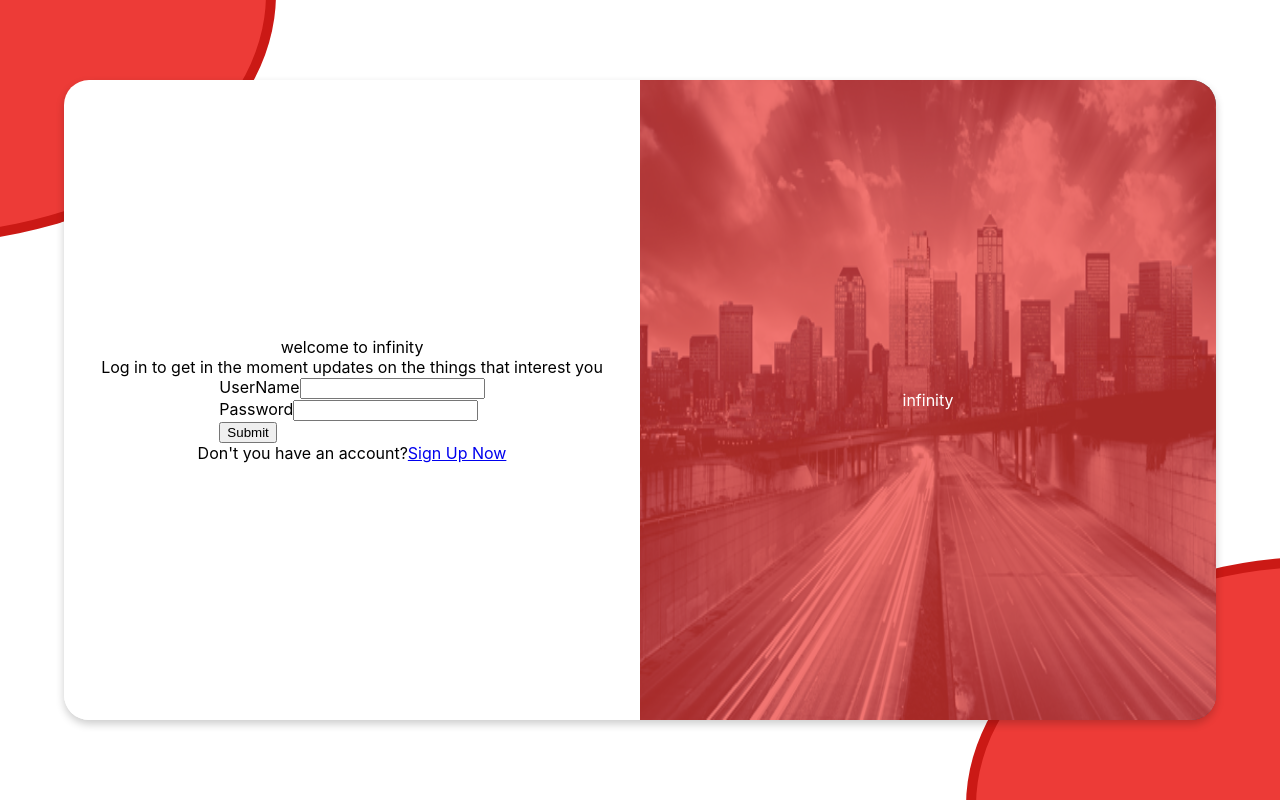
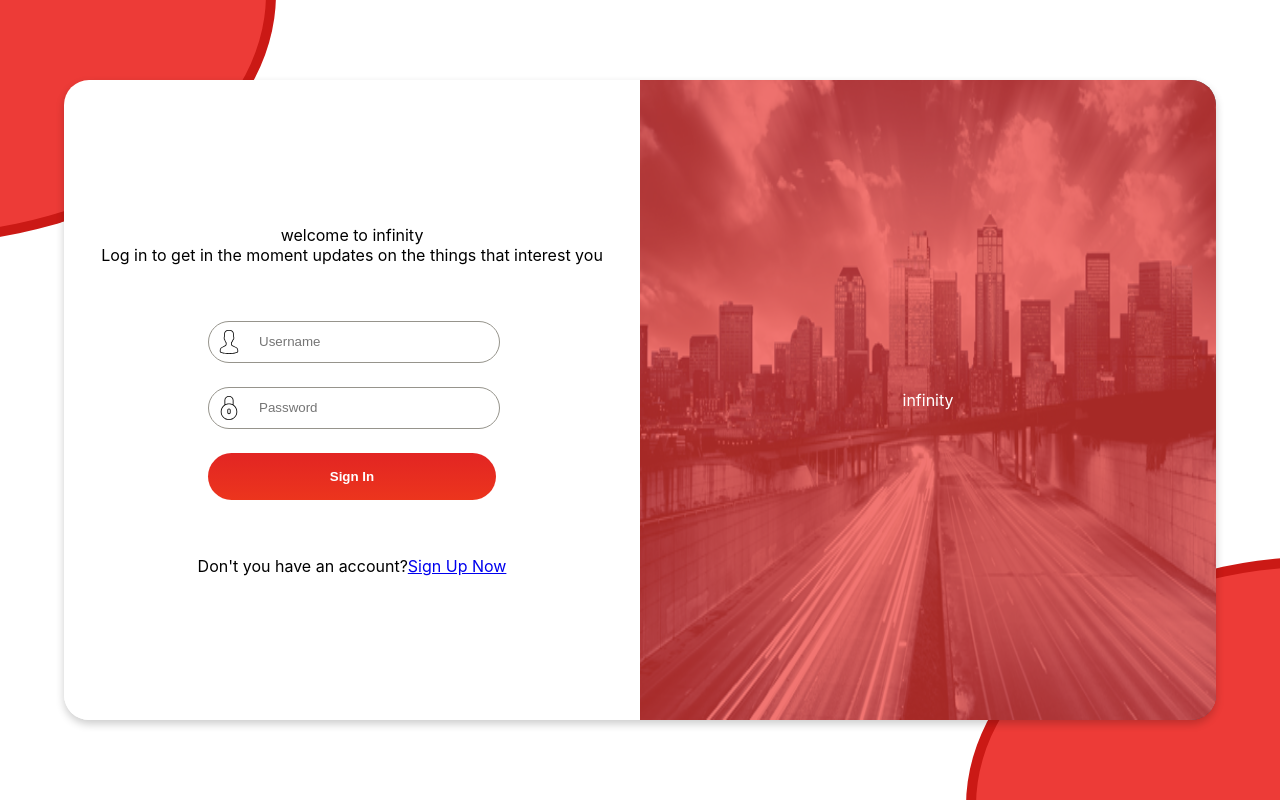
Before and after one commit to nicokurogane/auth-route-app, a React (Create React App) app: page /login in a window 1280 px wide. Built offline with nearby package versions, Linux system fonts and the light colour scheme; no server answers.

Commit message:
Improved form login presentation

```diff
--- a/src/components/login-form/LoginForm.js
+++ b/src/components/login-form/LoginForm.js
@@ -1,24 +1,69 @@
 import React from 'react';
 import { reduxForm, Field } from 'redux-form';
 
+import userSvg from '../../assets/user.svg';
+import lockerSvg from '../../assets/locked.svg';
+import './login-form.scss';
+
 const ConnectedLoginForm = props => {
   return (
-    <form onSubmit={props.handleSubmit(props.onSubmitForm)}>
-      <div>
-        <label htmlFor="UserName">UserName</label>
-        <Field name="username" component="input" type="text" />
-      </div>
-      <div>
-        <label htmlFor="Password">Password</label>
-        <Field name="password" component="input" type="password" />
-      </div>
-      <button type="submit">Submit</button>
+    <form
+      onSubmit={props.handleSubmit(props.onSubmitForm)}
+      className="form-login"
+    >
+      <Field
+        name="username"
+        type="text"
+        component={renderField}
+        label="Username"
+        image={userSvg}
+      />
+      <Field
+        name="password"
+        type="password"
+        component={renderField}
+        label="Password"
+        image={lockerSvg}
+      />
+      <button type="submit" className="submit-button">
+        Sign In
+      </button>
     </form>
   );
 };
 
+const renderField = ({
+  input,
+  label,
+  type,
+  image,
+  meta: { touched, error }
+}) => (
+  <div className="control-field-container">
+    <div className="field-container">
+      <img src={image} alt="input field" className="image" />
+      <input {...input} placeholder={label} type={type} className="input" />
+    </div>
+    {touched && error && <span className="error">{error}</span>}
+  </div>
+);
+
+const validate = values => {
+  const errors = {};
+  if (!values.username) {
+    errors.username = 'Required Field';
+  }
+
+  if (!values.password) {
+    errors.password = 'Required Field';
+  }
+
+  return errors;
+};
+
 const LoginFrom = reduxForm({
-  form: 'login'
+  form: 'login',
+  validate
 })(ConnectedLoginForm);
 
 export default LoginFrom;
--- /dev/null
+++ b/src/components/login-form/login-form.scss
@@ -0,0 +1,67 @@
+.form-login {
+  width: 50%;
+  display: flex;
+  flex-direction: column;
+  justify-content: center;
+  padding: 5vh;
+}
+
+.control-field-container {
+  .field-container {
+    width: 95%;
+    margin: 2vh 2vh 1vh 0;
+
+    padding: 1vh;
+    border: 1px #96948c solid;
+    border-radius: 25px;
+    display: flex;
+    justify-content: center;
+    align-content: center;
+
+    .input {
+      border: none;
+      width: 100%;
+    }
+
+    .image {
+      width: 1.5rem;
+      height: 1.5rem;
+      margin-right: 2vh;
+    }
+  }
+}
+
+.error {
+  color: #cb1915;
+  font-size: 0.8rem;
+}
+
+.submit-button {
+  color: #ffffff;
+  background: rgb(227, 41, 41);
+  background: linear-gradient(
+    0deg,
+    rgba(227, 41, 41, 1) 0%,
+    rgba(236, 53, 29, 1) 0%,
+    rgba(226, 37, 35, 1) 100%
+  );
+  width: 100%;
+  margin: 2vh 0 2vh 0;
+  padding: 2vh;
+
+  border: none;
+  border-radius: 25px;
+  transition: all 0.2s ease-in-out;
+  font-weight: bold;
+  align-self: stretch;
+
+  &:hover {
+    background: rgb(227, 41, 41);
+    background: linear-gradient(
+      0deg,
+      rgba(227, 41, 41, 1) 0%,
+      rgba(226, 37, 35, 1) 0%,
+      rgba(242, 62, 8, 1) 100%
+    );
+  }
+}
```
Also changed, not shown: src/assets/locked.svg (added), src/assets/user.svg (added).
